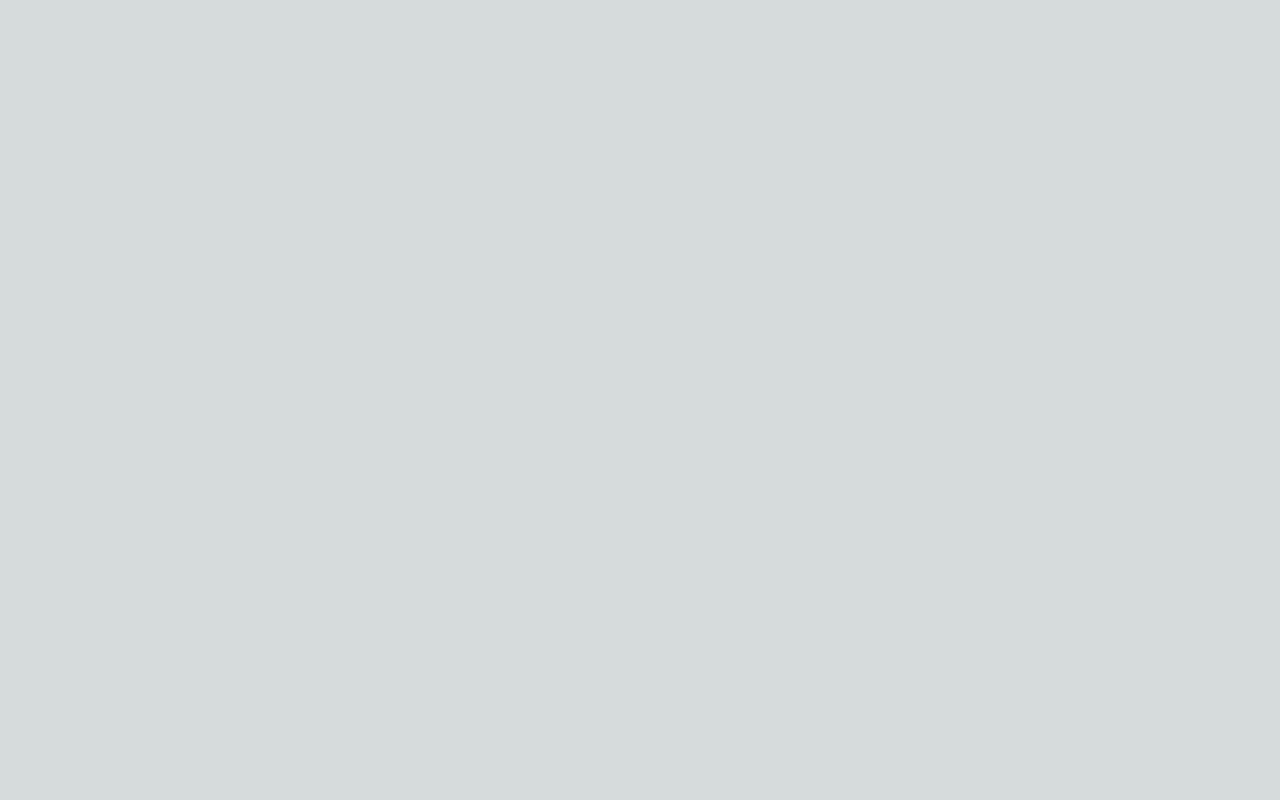
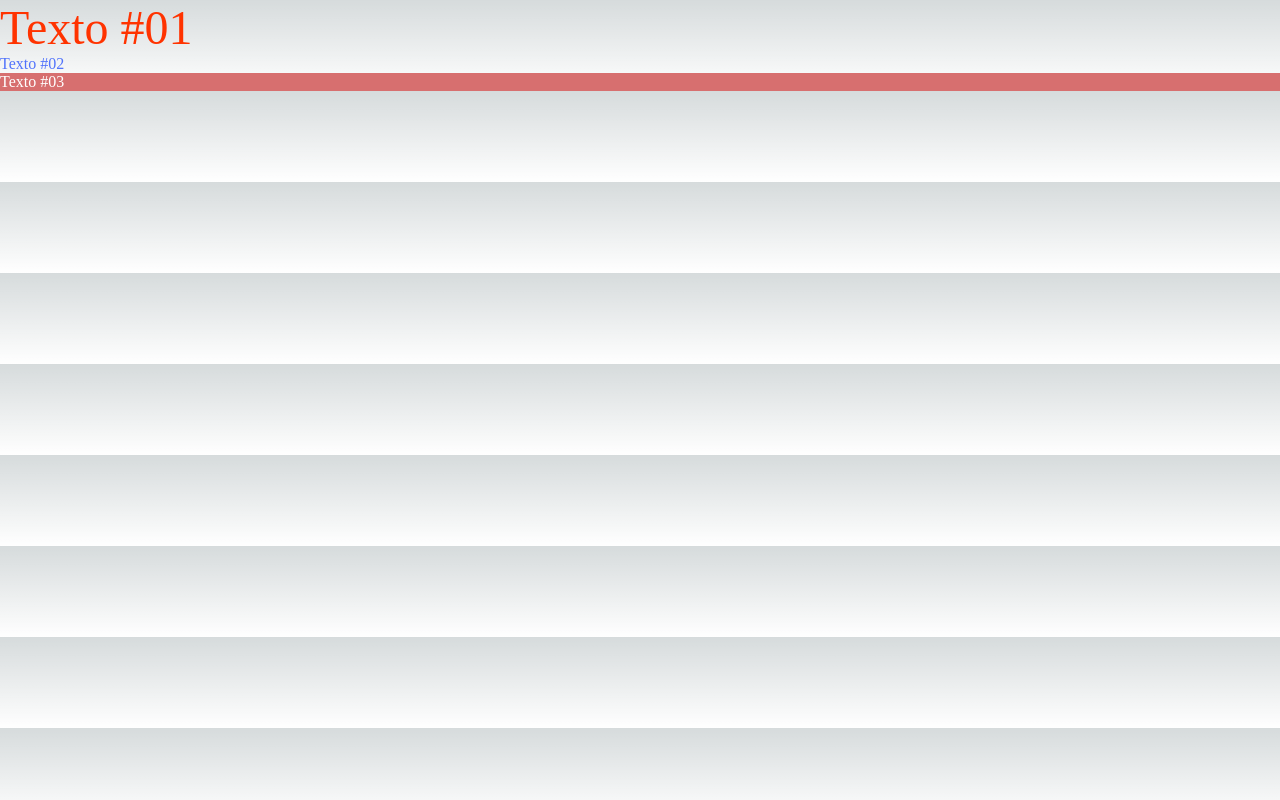
Before and after one commit to marcelolinck/exercicios-next, a Next.js app: page /css/integracao1 in a window 1280 px wide. Built offline with nearby package versions, Linux system fonts and the light colour scheme.

Commit message:
Usando a integracao de estilos global e modular.

```diff
--- a/pages/_app.js
+++ b/pages/_app.js
@@ -1,4 +1,8 @@
 import '@/styles/globals.css'
+
+//Como é uma biblioteca css que deve ser importada, deve ser feita dentro do _app.js. Caso o css seja somente para o componente. Terá que colocar diretmente no componente. Ou pode se carregar o css dentro do global.css
+
+import '@/pages/css/integracao1.css'
 
 export default function App({ Component, pageProps }) {
   return <Component {...pageProps} />
--- a/pages/basicos/jsx2.jsx
+++ b/pages/basicos/jsx2.jsx
@@ -2,7 +2,7 @@
 
     const conteudo = (
         <div>
-            <h1>JSX #02</h1>
+            <h1 className="vermelha">JSX #02</h1>
         </div>
     )
     return conteudo
--- /dev/null
+++ b/pages/css/integracao1.css
@@ -0,0 +1,12 @@
+.integracao1 .vermelha{
+    color: #f30;
+    font-size: 3rem;
+}
+.integracao1 .azul{
+    color:#03fa;
+}
+/* Colocando dessa forma, ficará restrito ao css somente para a classe .integracao1   */
+.integracao1 .branca{
+    background-color: #d76f6f;
+    color: #fff;
+}
--- a/pages/css/integracao1.jsx
+++ b/pages/css/integracao1.jsx
@@ -1,3 +1,12 @@
+//Nao posso importar o css aqui, foi importado dentro do _app.jsx
+
 export default function integracao(){
 
+    return (
+        <div className="integracao1">
+            <div className="vermelha">Texto #01</div>
+            <div className="azul">Texto #02</div>
+            <div className="branca">Texto #03</div>
+        </div>
+    )
 }
--- /dev/null
+++ b/pages/css/integracao2.module.css
@@ -0,0 +1,25 @@
+/*
+    Quando se coloca a palavra module no arquivo, ele fica disponivel somente para o componente indicado no nome nesse caso para o
+    integracao2.jsx
+*/
+
+#integracao2 {
+    height: 100vh;
+    display: flex;
+    flex-direction: column;
+    justify-content: center;
+    align-items: center;
+}
+.vermelha{
+    color: #f30;
+    font-size: 3rem;
+}
+ .azul{
+    color:#03fa;
+}
+/* Colocando dessa forma, ficará restrito ao css somente para a classe .integracao1   */
+.branca{
+    background-color: #d76f6f;
+    color: #fff;
+    font-family: Verdana, Geneva, Tahoma, sans-serif;
+}
```
Also changed, not shown: pages/css/integracao2.jsx (added, +13 -0 lines).
